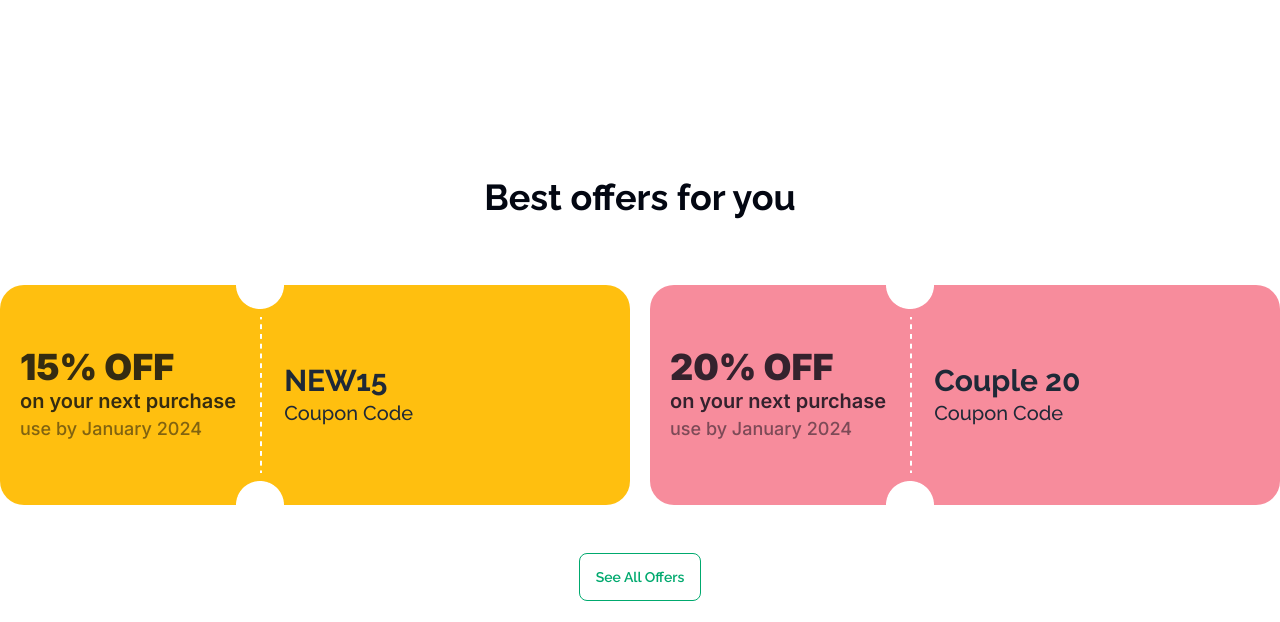
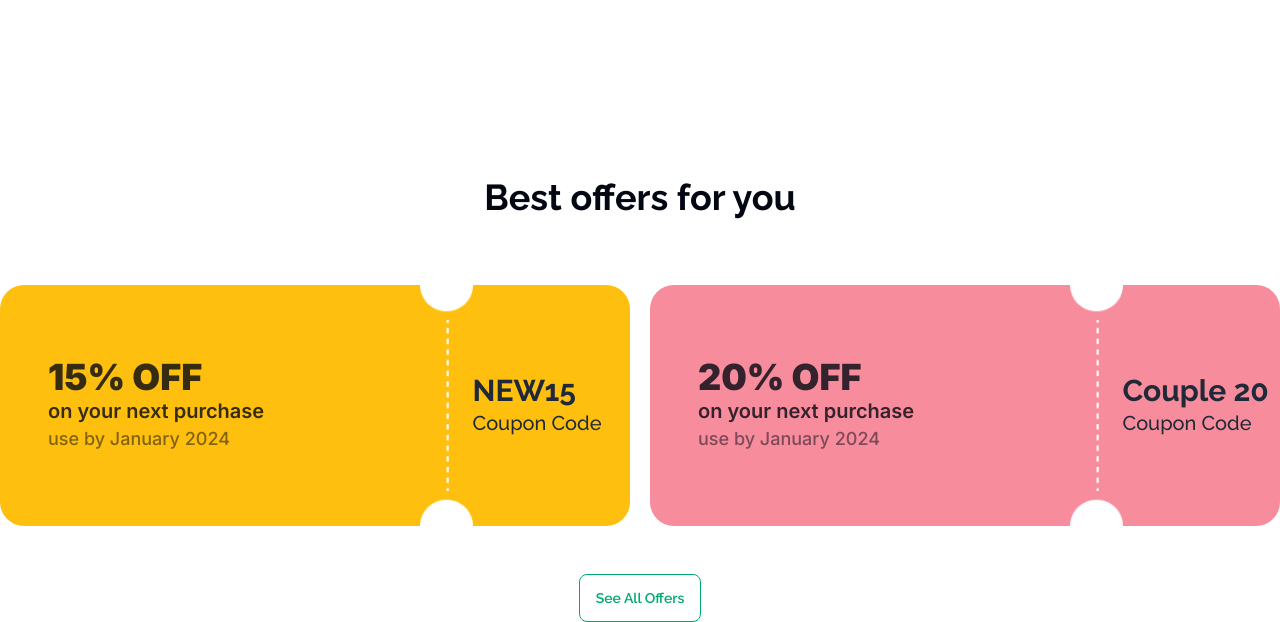
Before and after one commit to aaaziim/Smart-Ticketing, a plain HTML site: page index.html in a window 1280 px wide. Shown: the part 678-1300 px from the top of the page. Before the commit the page ends 1279 px from the top, so only its background shows below. Drawn offline with nearby package versions, Linux system fonts and the light colour scheme.

Commit message:
Offer Cards Fixed

```diff
--- a/index.html
+++ b/index.html
@@ -126,11 +126,11 @@
             <h1 class="text-[#030712] text-4xl font-bold text-center p-5 mb-12">
                 Best offers for you
             </h1>
-            <!-- coupon card -->
+            <!-- Coupon Card Start -->
             <div class="flex lg:flex-row flex-col justify-center gap-5 lg:m-0 m-2">
-                <div class="bg-[#FFBF0F] w-full flex items-center px-5 rounded-3xl">
-                    <div class="text-inter">
-                        <h1 class="text-4xl font-black text-[#030712CC]">15% OFF</h1>
+                <div class="bg-[#FFBF0F] w-full flex items-center  rounded-3xl">
+                    <div class="text-inter w-8/12 px-12">
+                        <h1 class="text-4xl font-black text-[#030712CC] ">15% OFF</h1>
                         <h2 class="text-xl font-semibold text-[#030712CC]">
                             on your next purchase
                         </h2>
@@ -138,14 +138,14 @@
                             use by January 2024
                         </p>
                     </div>
-                    <img src="images/cupon-devider.png" alt="" />
-                    <div class="text-raleway">
+                    <img class="w-1/12" src="images/cupon-devider.png" alt="" />
+                    <div class="text-raleway w-3/12">
                         <h1 class="text-3xl font-bold">NEW15</h1>
                         <p class="text-xl font-medium">Coupon Code</p>
                     </div>
                 </div>
-                <div class="bg-[#F78C9C] w-full flex items-center px-5 rounded-3xl">
-                    <div class="text-inter">
+                <div class="bg-[#F78C9C] w-full flex items-center   rounded-3xl">
+                    <div class="text-inter  w-8/12 px-12">
                         <h1 class="text-4xl font-black text-[#030712CC]">20% OFF</h1>
                         <h2 class="text-xl font-semibold text-[#030712CC]">
                             on your next purchase
@@ -154,8 +154,8 @@
                             use by January 2024
                         </p>
                     </div>
-                    <img src="images/cupon-devider.png" alt="" />
-                    <div class="text-raleway">
+                    <img class=" w-1/12" src="images/cupon-devider.png" alt="" />
+                    <div class="text-raleway  w-3/12 ">
                         <h1 class="text-3xl font-bold">Couple 20</h1>
                         <p class="text-xl font-medium">Coupon Code</p>
                     </div>
@@ -165,10 +165,14 @@
                 <button class="btn btn-outline btn-success">See All Offers</button>
             </div>
         </section>
+        <!-- Coupon Card End -->
         <!-- Offers End -->
 
+        <!-- ticket buying section -->
 
-    </main> <!-- JavaScript -->
+    </main>
+
+    <!-- JavaScript -->
     <script src="booking.js"></script>
 </body>
 
```
